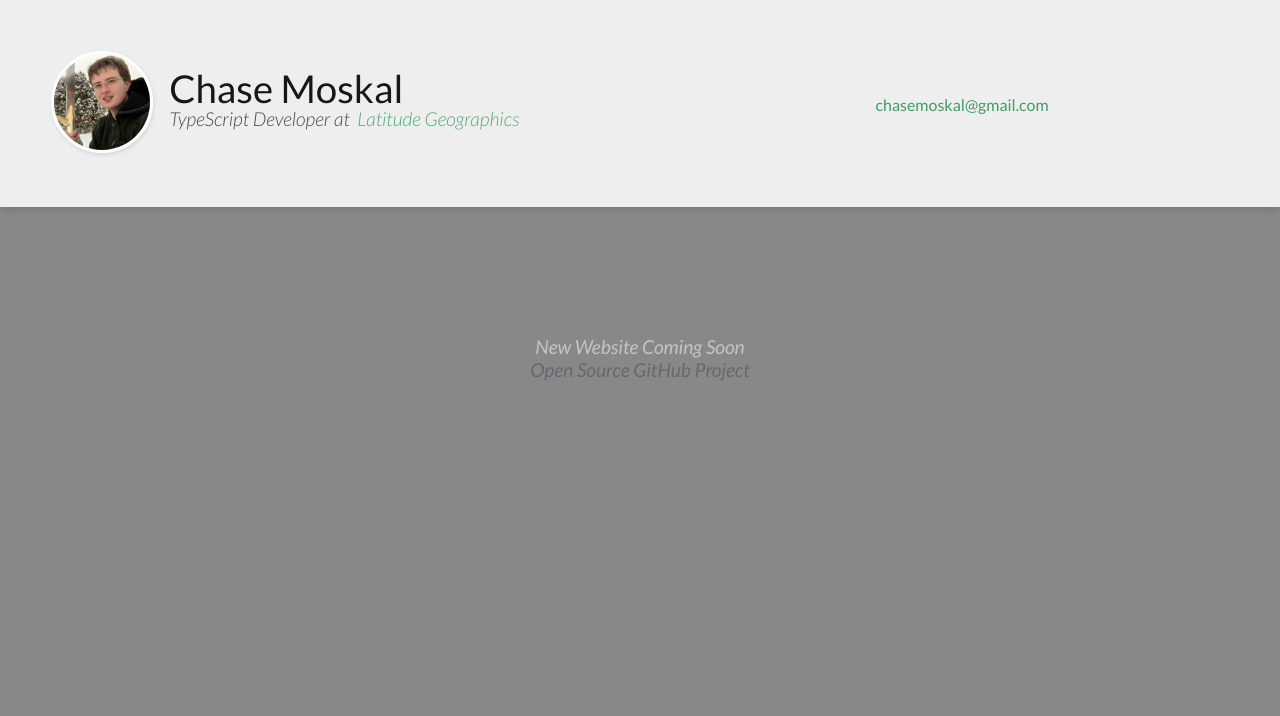
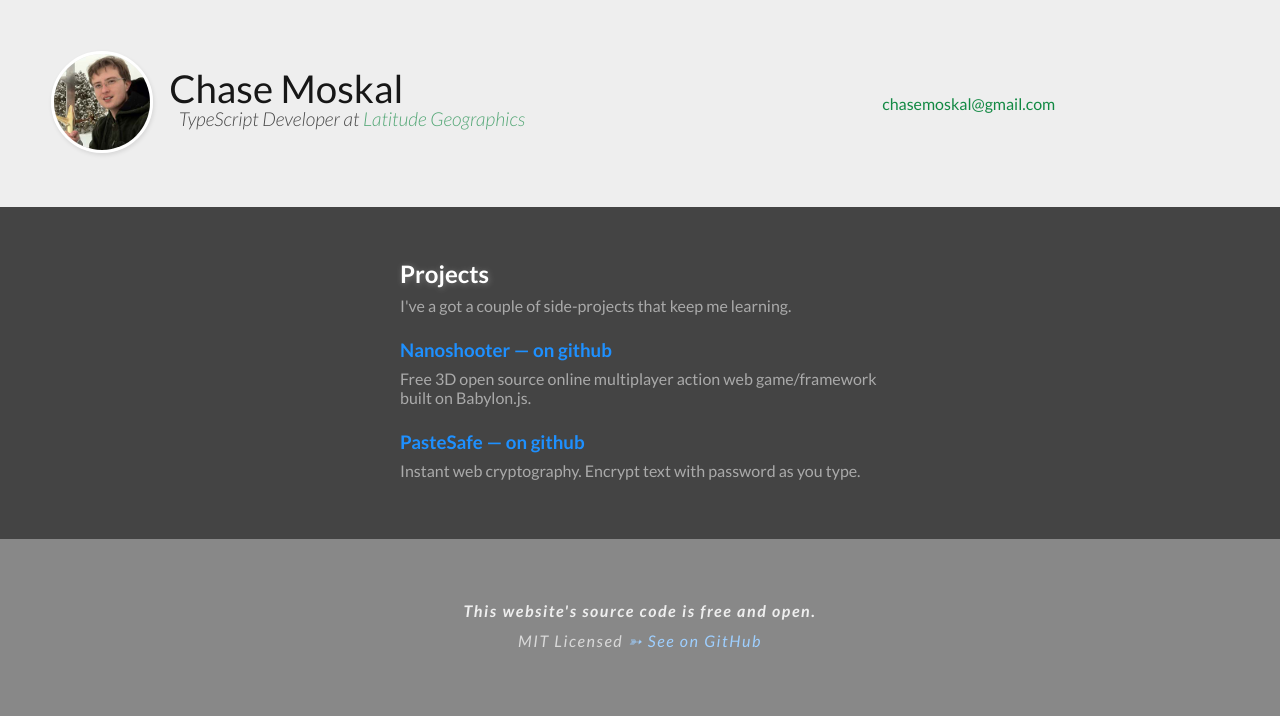
Before and after one commit to chase-moskal/chase-moskal.github.io, a website: page index.html in a window 1280 px wide. Drawn offline with Linux system fonts and the light colour scheme.

Commit message:
Update content and styling.
Add section about projects.

```diff
--- a/index.html
+++ b/index.html
@@ -67,23 +67,35 @@
          -->
         <main>
 
-            <!-- Coming soon card -->
-            <p class="coming-soon">
-                New Website Coming Soon
-                <br/>
-                <a href="https://github.com/ChaseMoskal/chasemoskal.github.io">Open Source GitHub Project</a>
-            </p>
+            <!-- Projects section -->
+            <section>
+                <div class="projects">
+                    <h2>Projects</h2>
+                    <p>I've a got a couple of side-projects that keep me learning.</p>
+                    <section>
+                        <h3>
+                            <a href="https://github.com/ChaseMoskal/Nanoshooter" target="_blank">Nanoshooter — on github</a>
+                        </h3>
+                        <p>Free 3D open source online multiplayer action web game/framework built on Babylon.js.</p>
+                    </section>
+                    <section>
+                        <h3>
+                            <a href="https://pastesafe.github.io/" target="_blank">PasteSafe — on github</a>
+                        </h3>
+                        <p>Instant web cryptography. Encrypt text with password as you type.</p>
+                    </section>
+                </div>
+            </section>
 
-            <!-- Projects section -->
-            <!--<section class="projects">
-                <h2>Projects</h2>
-                <section>
-                    <h3>Nanoshooter</h3>
+            <footer>
+                <section class="free-and-open">
+                    <p><strong>This website's source code is free and open.</strong></p>
+                    <p>
+                        <small>MIT Licensed</small>
+                        <a href="https://github.com/ChaseMoskal/chasemoskal.github.io" target="_blank">➳ See on GitHub</a>
+                    </p>
                 </section>
-                <section>
-                    <h3>Pastesafe</h3>
-                </section>
-            </section>-->
+            </footer>
         </main>
     </body>
 </html>
--- a/source/style.scss
+++ b/source/style.scss
@@ -1,36 +1,55 @@
+@charset "utf-8";
 
-@charset "utf-8";
-$latitude-green: #128943;
+////
+//// FUNDAMENTALS
+////
 
 * { margin: 0; padding: 0; }
+
+$latitude-green: #128943;
 
 html {
     font-family: "Lato", Arial;
     font-size: 16px;
     background: #888;
     @media (max-width:600px) { font-size: 12px; }
+
+    // Headings.
+    h1 {
+        font-weight: normal;
+        strong { font-weight: normal; }
+    }
 }
 
-h1 {
-    font-weight: normal;
-    strong { font-weight: normal; }
+// Create links with a base color.
+@mixin link($linkcolor: $latitude-green) {
+    text-decoration: none;
+    &:link, &:visited { color: $linkcolor; }
+    &:hover {
+        color: lighten($linkcolor, 10%);
+        text-decoration: underline;
+    }
+    &:active { color: darken($linkcolor, 10%); }
 }
 
-a {
-    text-decoration: none;
-    border-radius: 4px;
-    padding: 0.1em 0.2em;
-    &:link, &:visited { color: $latitude-green; }
-    &:hover {
-        color: lighten($latitude-green, 10%);
-        text-decoration: underline;
+// Common establishes a common padding and width with media queies for page sections.
+// This makes it easy to line up the header content and the main content on the left side.
+@mixin common-slice {
+    width: auto;
+    padding: 4%;
+
+    @media (max-width: 800px) {
+        width: auto;
+        $padding: 1%;
     }
-    &:active { color: darken($latitude-green, 10%); }
 }
 
+////
+//// HEADER
+////
+
 .header {
-    width: 98%;
-    padding: 1%;
+    @include common-slice;
     text-align: center;
 
     & > * {
@@ -43,8 +62,6 @@ a {
     @media (min-width:800px) {
         display: table;
         text-align: left;
-        width: 92%;
-        padding: 4%;
         & > * {
             display: table-cell;
             vertical-align: middle;
@@ -70,6 +87,7 @@ a {
         }
 
         em {
+            padding-left: 0.5em;
             font-size: 0.6em;
             opacity: 0.7;
             font-weight: 300;
@@ -77,40 +95,81 @@ a {
         }
     }
 
-    nav {
-        ol {
-            list-style: none;
-            li {
-                display: inline-block;
-                margin: 0 0.5em;
+    a { @include link; }
 
-                text-transform: lowercase;
+    // nav {
+    //     ol {
+    //         list-style: none;
+    //         li {
+    //             display: inline-block;
+    //             margin: 0 0.5em;
 
-                a {
-                    text-decoration: none;
-                    color: black;
-                    &:link { opacity: 0.5; }
-                    &:hover { opacity: 0.7; }
-                    &:active { opacity: 0.9; }
-                    &:hover, &.active { text-decoration: underline; }
-                }
-            }
+    //             text-transform: lowercase;
+
+    //             a {
+    //                 text-decoration: none;
+    //                 color: black;
+    //                 &:link { opacity: 0.5; }
+    //                 &:hover { opacity: 0.7; }
+    //                 &:active { opacity: 0.9; }
+    //                 &:hover, &.active { text-decoration: underline; }
+    //             }
+    //         }
+    //     }
+    // }
+}
+
+////
+//// MAIN
+////
+
+main {
+
+    // Main sections.
+    & > section {
+        @include common-slice;
+
+        color: #eee;
+        background: #444;
+
+        h2 {
+            color: #fff;
+            text-shadow: 1px 1px 6px rgba(255, 255, 255, 0.3);
+        }
+
+        a { @include link(dodgerblue); }
+    }
+
+    .projects {
+        width: auto;
+        max-width: 480px;
+        margin: 0 auto;
+
+        * + * { margin: 0.5em auto; }
+
+        & > * + section {
+            margin-top: 1.5em;
+        }
+
+        p { color: #aaa; }
+    }
+
+    // Main footer
+    footer {
+        @include common-slice;
+
+        text-align: center;
+        color: #eee;
+        a { @include link(#9ecfff); }
+
+        .free-and-open {
+            display: block;
+            max-width: 480px;
+            margin: 0 auto;
+            letter-spacing: 0.1em;
+            font-style: italic;
+            p { margin: 0.69em auto; }
+            small { font-size: 1em; opacity: 0.8; }
         }
     }
 }
-
-[data-email] {
-    opacity: 0.8;
-}
-
-.coming-soon {
-    padding: 10%;
-    font-size: 1.2em;
-    font-style: italic;
-    text-align: center;
-    color: white;
-    opacity: 0.5;
-    a {
-        color: #454954;
-    }
-}
```
Also changed, not shown: build/style.css, 1 other file.
